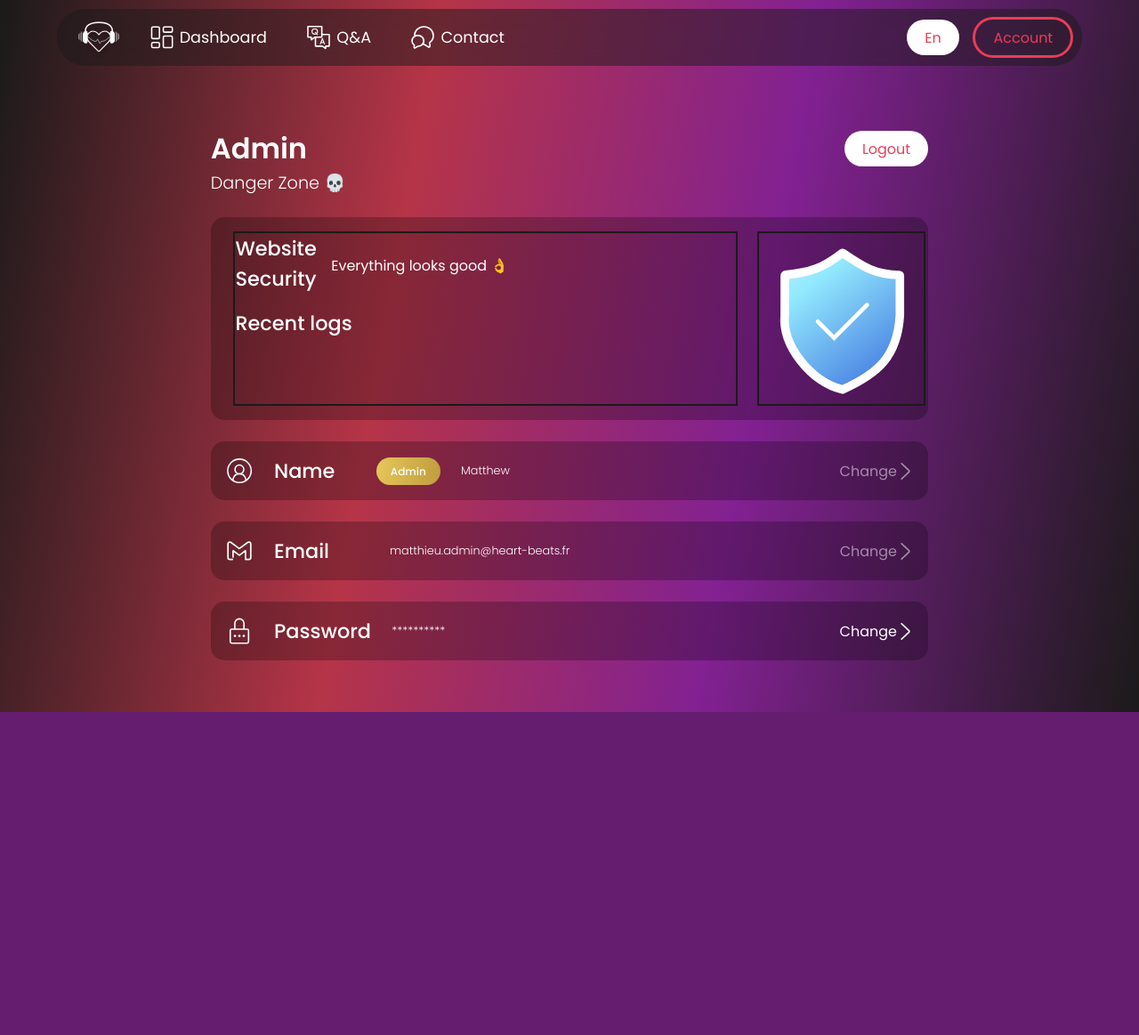
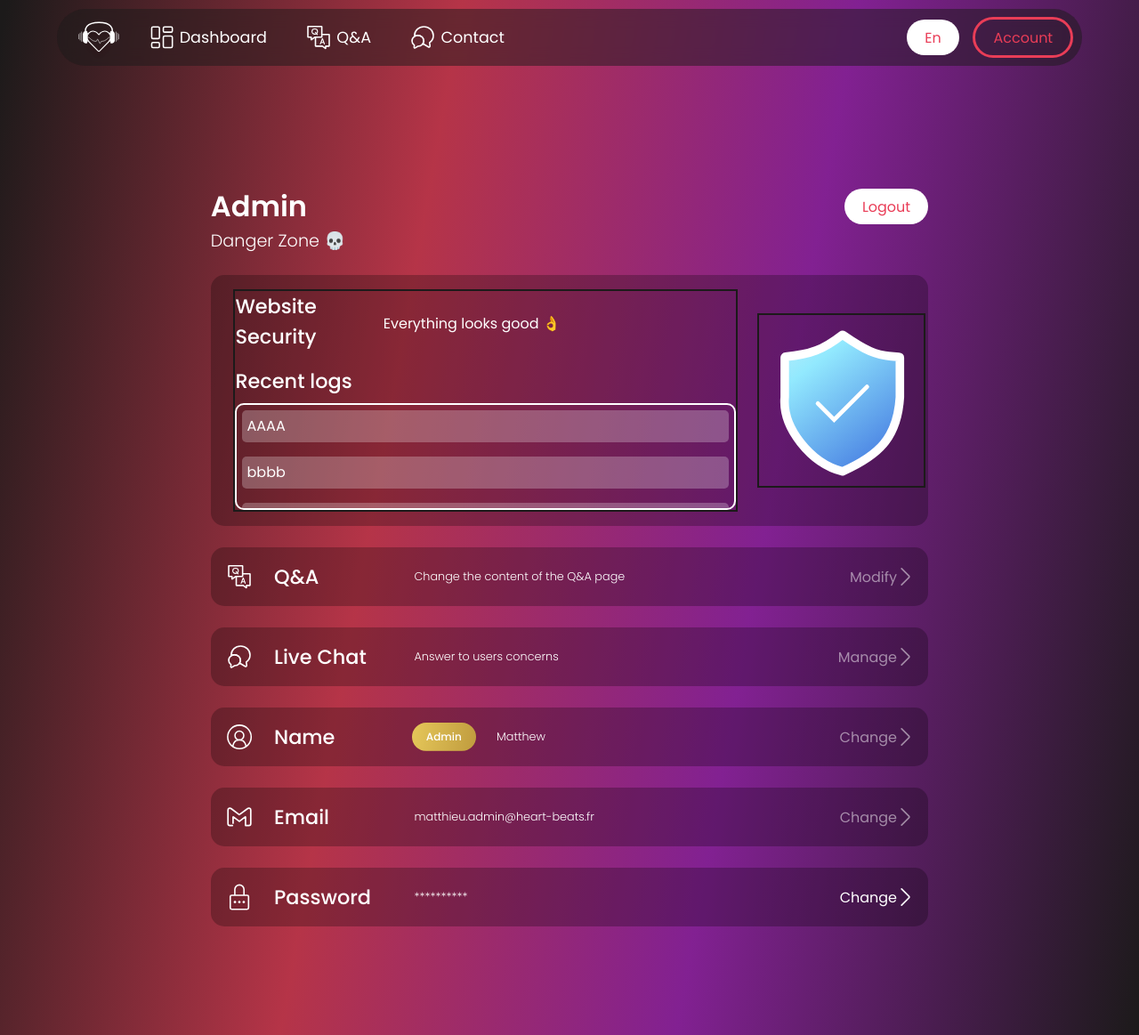
Before and after one commit to HeartBeats-APP/HeartBeats-Website, a PHP site: page /account/admin.html in a window 1280 px wide. Shown: the whole page at 89% size. Before the commit the page ends 800 px from the top, so only its background shows below. Run offline with PHP 8.4, Linux system fonts and the light colour scheme.

Commit message:
Admin update
- Admin dashboard just got better
- Added options in the admin account

```diff
--- a/account/admin.html
+++ b/account/admin.html
@@ -39,41 +39,70 @@
                     </div>
                     <div>
                         <h3>Recent logs</h3>
+                        <div class="card-column logs">
+
+                            <div class="card-row log-card">AAAA</div>
+                            <div class="card-row log-card">bbbb</div>
+                            <div class="card-row log-card">CCCC</div>
+                            <div class="card-row log-card">DDDD</div>
+                            <div class="card-row log-card">EEEE</div>
+
+                        </div>
                     </div>
                 </div>
                 <div id="security-img" class="card-column">
-                    <img src="svg/shield-good.svg" alt="everything is awesone 🎶">
+                    <img src="svg/shield-good.svg" alt="everything is awesone 🎶" draggable="false">
                 </div>
             </div>
 
             <div class="card">
-                <img class="card-icon" src="svg/account-icon.svg"></img>
+                <img class="card-icon" src="/Header/svg/Questions.svg" draggable="false"></img>
+                <h3>Q&A</h3>
+                <h5 class="details">Change the content of the Q&A page</h5> <!-- TODO: name -->
+                <div class="to-right not-clickable">
+                    <h4>Modify</h4>
+                    <img class="card-icon small" src="svg/arrow-right-icon.svg" alt="" draggable="false">
+                </div>
+            </div>
+
+            <div class="card">
+                <img class="card-icon" src="/Header/svg/Chat.svg" draggable="false"></img>
+                <h3>Live Chat</h3>
+                <h5 class="details">Answer to users concerns</h5>
+                <div class="to-right not-clickable">
+                    <h4>Manage</h4>
+                    <img class="card-icon small" src="svg/arrow-right-icon.svg" alt="" draggable="false">
+                </div>
+            </div>
+
+            <div class="card">
+                <img class="card-icon" src="svg/account-icon.svg" draggable="false"></img>
                 <h3>Name</h3>
                 <div class="badge admin">Admin</div>
                 <h5 class="details">Matthew</h5> <!-- TODO: name -->
                 <div class="to-right not-clickable">
                     <h4>Change</h4>
-                    <img class="card-icon small" src="svg/arrow-right-icon.svg" alt="">
+                    <img class="card-icon small" src="svg/arrow-right-icon.svg" alt="" draggable="false">
                 </div>
             </div>
 
             <div class="card">
-                <img class="card-icon" src="svg/email-address-icon.svg"></img>
+                <img class="card-icon" src="svg/email-address-icon.svg" draggable="false"></img>
                 <h3>Email</h3>
                 <h5 class="details">matthieu.admin@heart-beats.fr</h5> <!-- TODO: email -->
                 <div class="to-right not-clickable">
                     <h4>Change</h4>
-                    <img class="card-icon small" src="svg/arrow-right-icon.svg" alt="">
+                    <img class="card-icon small" src="svg/arrow-right-icon.svg" alt="" draggable="false">
                 </div>
             </div>
 
             <div class="card">
-                <img class="card-icon" src="svg/password-icon.svg"></img>
+                <img class="card-icon" src="svg/password-icon.svg" draggable="false"></img>
                 <h3>Password</h3>
                 <h5 class="details">**********</h5>
                 <div onclick="window.location.href='password-recovery.html'" class="to-right clickable">
                     <h4>Change</h4>
-                    <img class="card-icon small" src="svg/arrow-right-icon.svg" alt="">
+                    <img class="card-icon small" src="svg/arrow-right-icon.svg" alt="" draggable="false">
                 </div>
             </div>
 
--- a/account/css/account.css
+++ b/account/css/account.css
@@ -9,21 +9,21 @@
     --yellow: #f7c23b;
     --red: #e93d57;
     --purple: #a423ba;
+
 }
 
 body {
-    overflow-x: hidden;
-    overflow-y: visible;
+    overflow-y: auto;
+    height: fit-content;
 }
 
 .wrapper {
     display: flex;
     flex-direction: column;
-    background: transparent;
     align-items: center;
+    height: fit-content;
     width: 100%;
-    height: 100vh;
-    padding: 0 5% 0 5%;
+    padding: 4em 5% 4em 5%;
 }
 
 .card-wrapper {
--- a/account/css/admin.css
+++ b/account/css/admin.css
@@ -11,6 +11,9 @@
     --purple: #a423ba;
 }
 
+h3 {
+    width: clamp(5em, 40vw, 50em);
+}
 
 /* Security Card ------------------------------------------------------------------------------------------------------------------------------------ */
 .security {
@@ -55,3 +58,20 @@
     width: clamp(1em, 15vw, 15em);
     height: clamp(1em, 15vw, 15em);
 }
+
+.logs{
+    height: clamp(5em, 15vh, 10em);
+    margin-top: .5em;
+    border-radius: 10px;
+    border: white solid 2px;
+    overflow-y: auto;
+    padding-top: 1%;
+}
+
+.log-card {
+    background: rgb(255, 255, 255, 0.25);
+    border-radius: 5px;
+    width: 98%;
+    margin-left: 1%;
+    padding: 1%;
+}
--- a/account/css/badges.css
+++ b/account/css/badges.css
@@ -21,8 +21,9 @@
   font-weight: 450;
   font-size: clamp(.5em, 2vw, .75em);
   text-align: center;
-    color : white;
+  color: white;
   background: #1c1a1a;
+  margin-left: 1.6vw;
 }
 
 .admin {
--- a/account/js/user-account.js
+++ b/account/js/user-account.js
@@ -119,7 +119,7 @@ function addNewDevice() {
 
                 try {
                     var response = JSON.parse(this.responseText);
-                    alert(response.message);
+                    alert(response.serialNumberErrorMessage);
                 } catch (e) {
                     // handle the error
                 }
```
Lines whose indentation alone changed are shown as unchanged.
